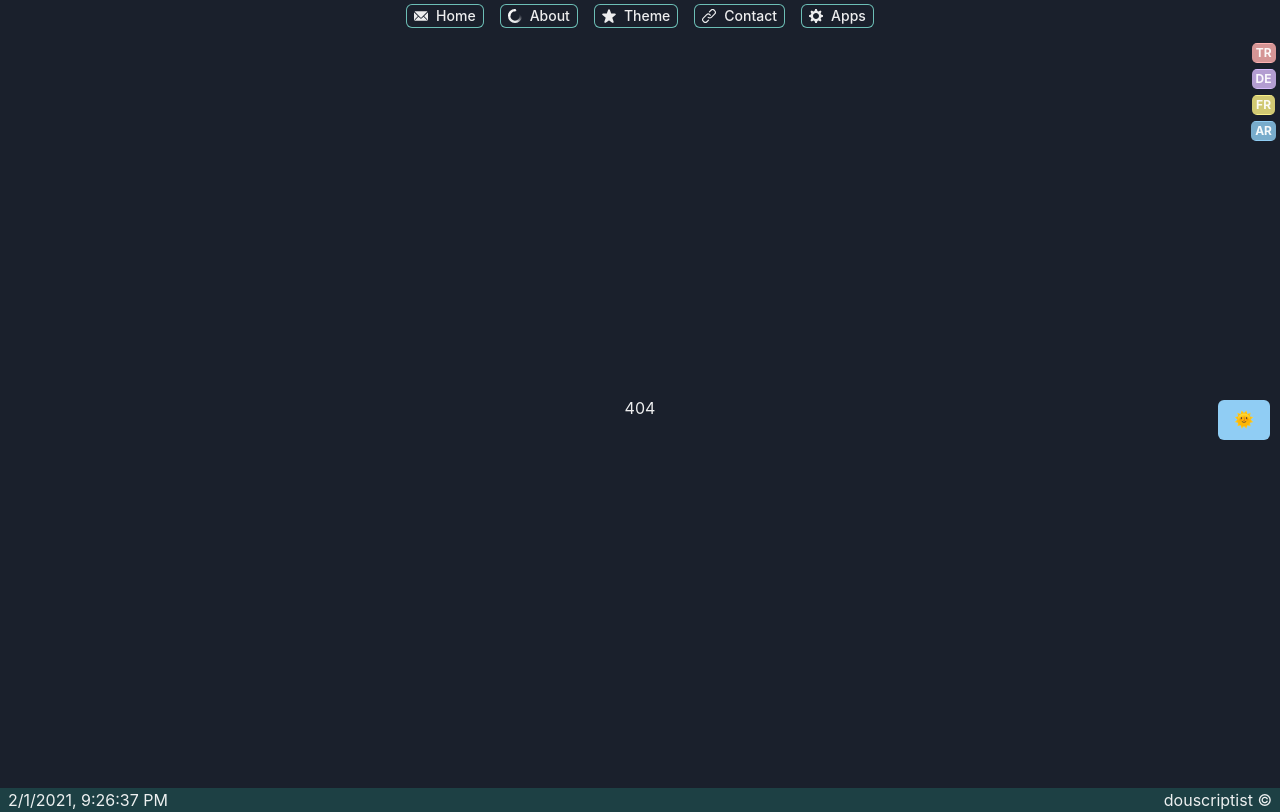
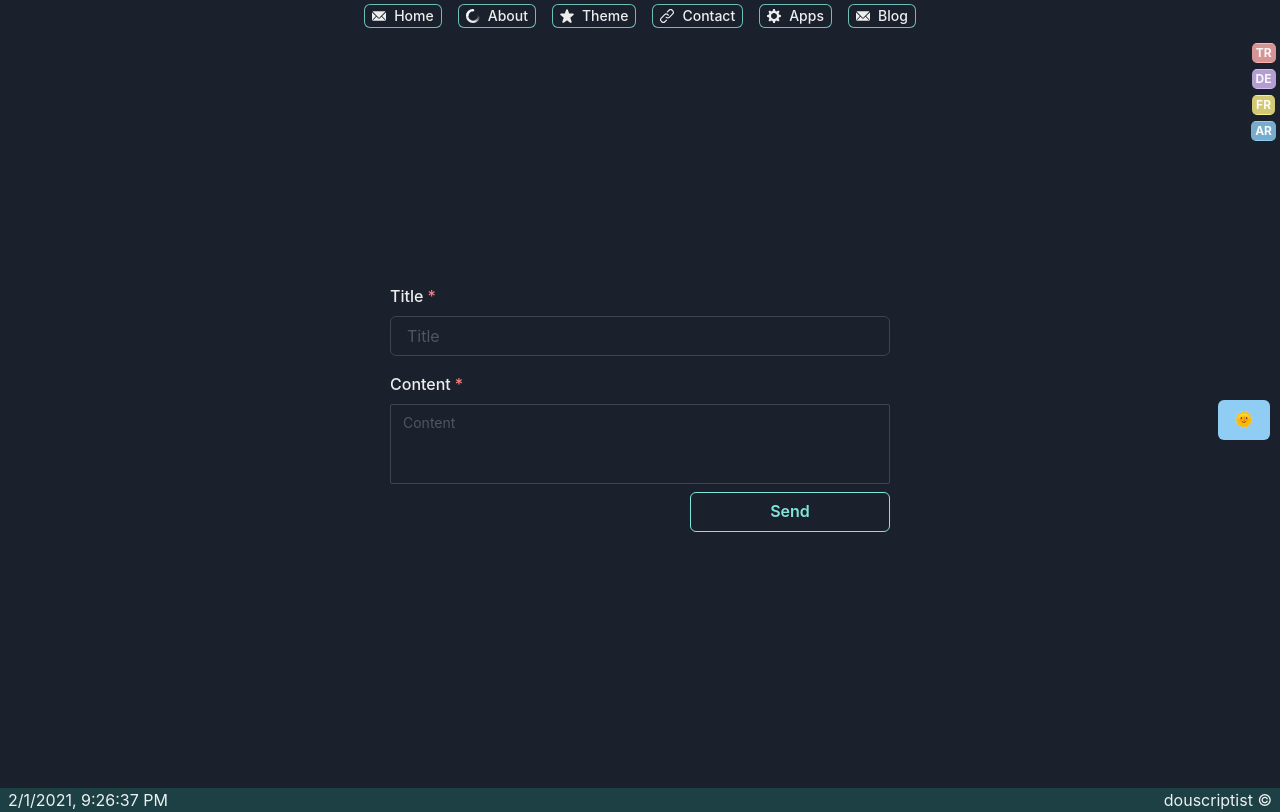
Before and after one commit to dogukyilmaz/dogukaanyilmaz.com, a Next.js app: page /blog/post/new in a window 1280 px wide. Before the commit this address had no page. Built offline with nearby package versions, Linux system fonts and the light colour scheme; a web font is replaced by a local one.

Commit message:
basic ui post

```diff
--- a/components/Navbar.tsx
+++ b/components/Navbar.tsx
@@ -11,6 +11,7 @@ const IconEnum = {
   theming: StarIcon,
   contact: LinkIcon,
   apps: SettingsIcon,
+  blog: EmailIcon,
 } as const;
 
 const Navbar = () => {
--- /dev/null
+++ b/pages/blog/post/new.tsx
@@ -0,0 +1,72 @@
+import { Box, Button, FormControl, FormHelperText, FormLabel, Input, Textarea, useToast } from "@chakra-ui/react";
+import Layout from "components/Layout";
+import useLocale from "hooks/useLocale";
+import React, { ChangeEvent, useState } from "react";
+
+const NewPost = () => {
+  const { t } = useLocale();
+  const toast = useToast();
+  const [form, setForm] = useState({ title: "", content: "" });
+  const [isSubmitted, setSubmitted] = useState(false);
+  const [errors, setErrors] = useState<any>([]);
+
+  const handleChange = (e: ChangeEvent<HTMLInputElement | HTMLTextAreaElement>) => {
+    setForm({
+      ...form,
+      [e.target.id]: e.target.value,
+    });
+  };
+
+  const handleSubmit = () => {};
+
+  return (
+    <Layout pageTitle={t("newpost")}>
+      <Box d="flex" justifyContent="center" alignItems="center" h="95vh">
+        <Box w={500}>
+          <FormControl id="title" isRequired>
+            <FormLabel>{t("title")}</FormLabel>
+            <Input
+              isInvalid={errors.find((item: any) => item.key === "title")}
+              focusBorderColor="teal.500"
+              value={form.title}
+              placeholder={t("title")}
+              disabled={isSubmitted}
+              onChange={handleChange}
+            />
+            <FormHelperText color="red.300">{errors.find((item: any) => item.key === "title")?.content}</FormHelperText>
+          </FormControl>
+
+          <FormControl id="content" mt={4} isRequired>
+            <FormLabel>{t("content")}</FormLabel>
+            <Textarea
+              isInvalid={errors.find((item: any) => item.key === "content")}
+              focusBorderColor="teal.500"
+              value={form.content}
+              placeholder={t("content")}
+              disabled={isSubmitted}
+              size="sm"
+              resize="none"
+              onChange={handleChange}
+            />
+            <FormHelperText color="red.300">
+              {errors.find((item: any) => item.key === "content")?.content}
+            </FormHelperText>
+          </FormControl>
+          <Box d="flex" justifyContent="flex-end">
+            <Button
+              w={200}
+              isLoading={isSubmitted}
+              colorScheme="teal"
+              variant={isSubmitted ? "solid" : "outline"}
+              onClick={handleSubmit}
+            >
+              {t("send")}
+            </Button>
+          </Box>
+        </Box>
+      </Box>
+    </Layout>
+  );
+};
+
+export default NewPost;
```
Also changed, not shown: pages/blog/index.tsx (added, +26 -0 lines).
